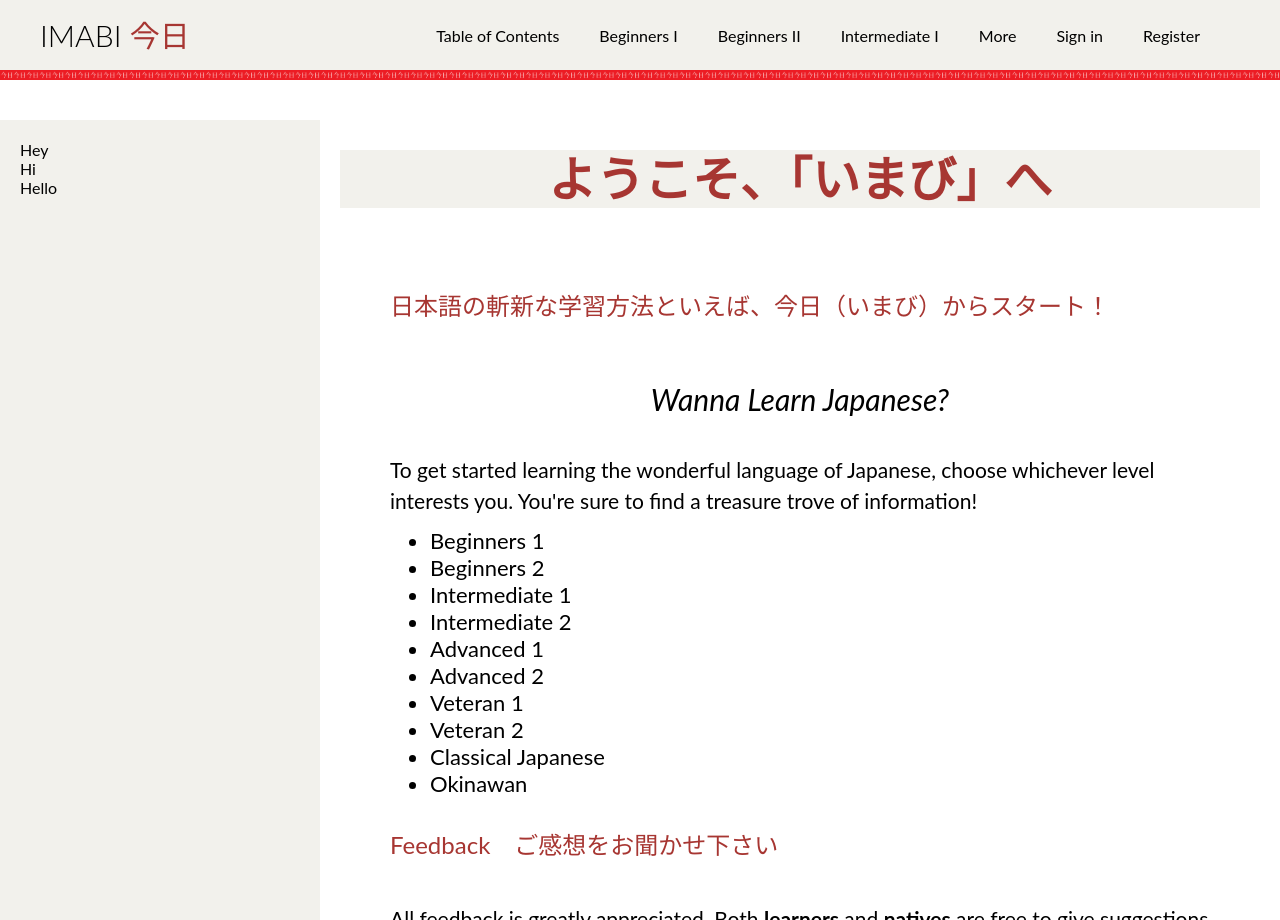
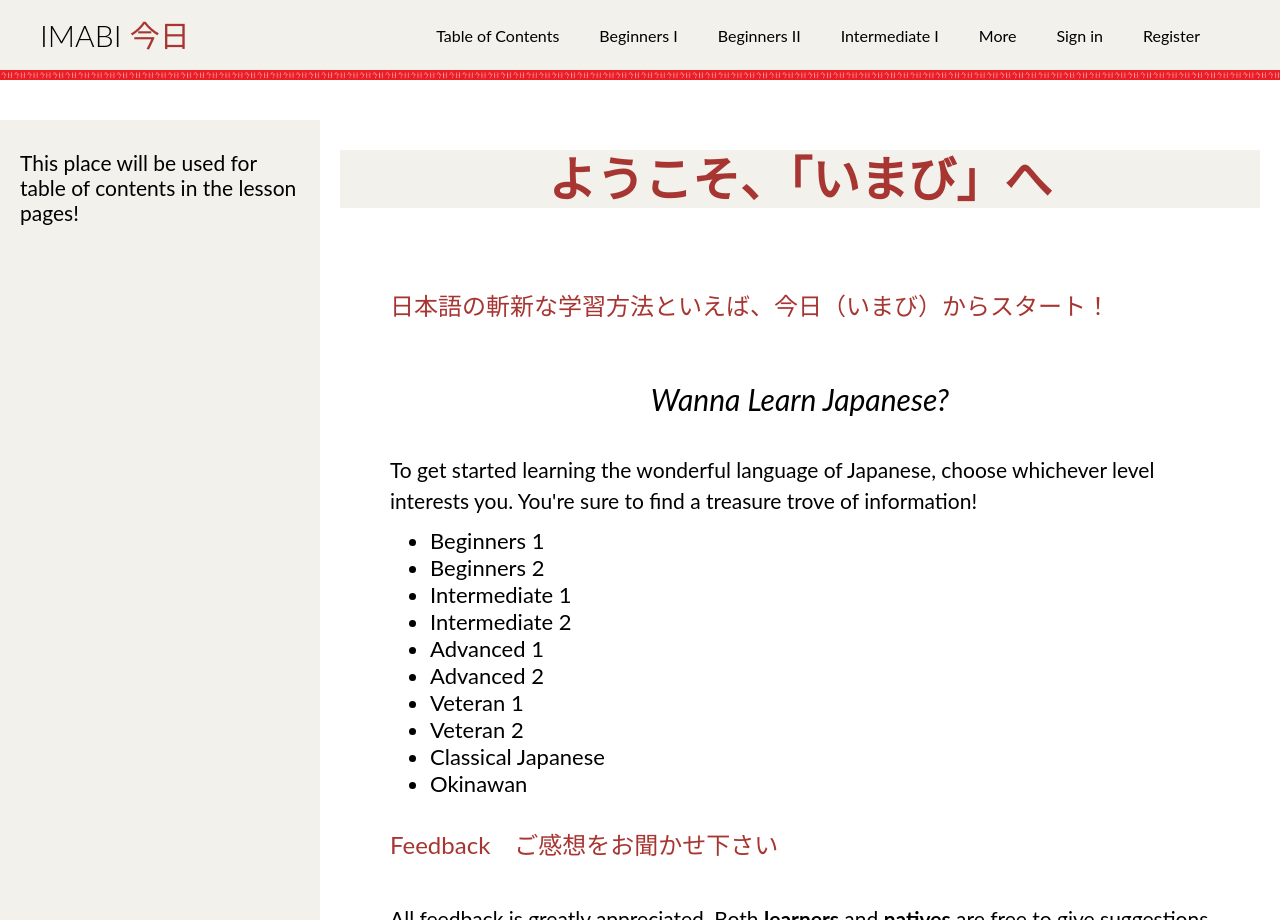
Before and after one commit to HalfW-dev/imabi-raw, a plain HTML site: page index.html in a window 1280 px wide. Drawn offline with Linux system fonts and the light colour scheme.

Commit message:
placeholder for table of content

```diff
--- a/index.html
+++ b/index.html
@@ -30,9 +30,9 @@
     <div class="grid-container">
         <nav>
             <ul>
-                <li>Hey</li>
-                <li>Hi</li>
-                <li>Hello</li>
+                <p>
+                    This place will be used for table of contents in the lesson pages!
+                </p>
             </ul>
         </nav>
         <main>
```
